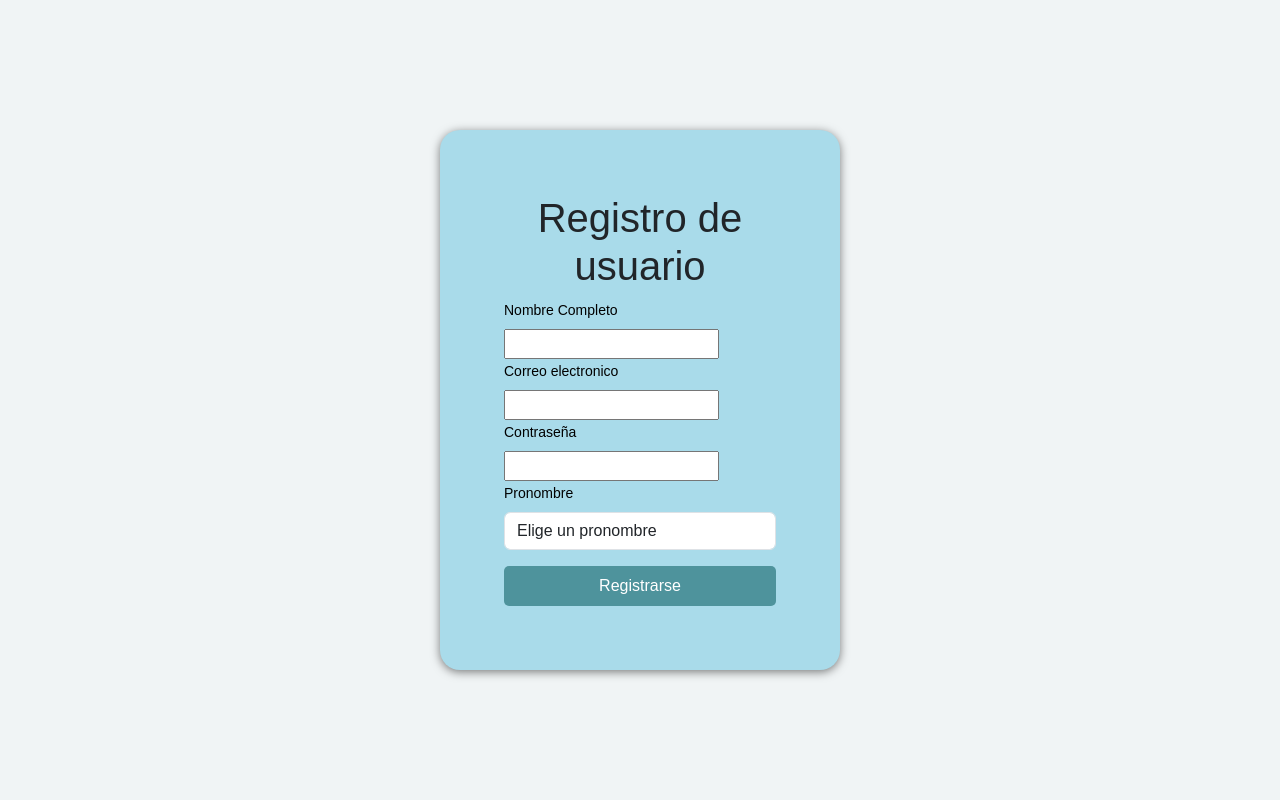
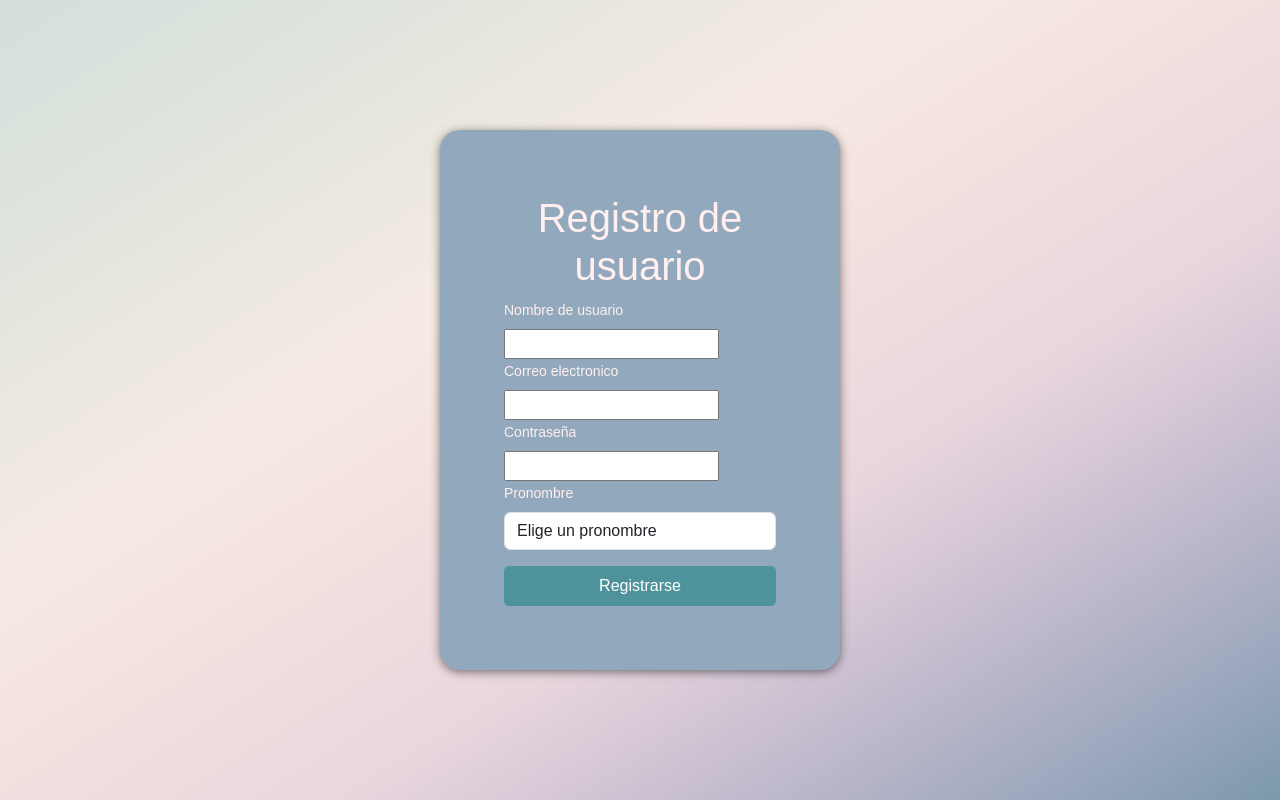
Before and after one commit to Hcatmin/FcFoods, a Django app: page /register in a window 1280 px wide. Run offline with Django 4.2, Linux system fonts and the light colour scheme; some libraries are stand-ins or nearby versions.

Commit message:
change registro.css and registro.html

```diff
--- a/foodproject/static/css/registro.css
+++ b/foodproject/static/css/registro.css
@@ -1,5 +1,5 @@
 body {
-    background-color: #f0f4f5 !important;;
+	background-image: linear-gradient(to right bottom, #d3dedc, #dae2dc, #e2e5dd, #ece8df, #f6ebe4, #f4e3e0, #efdcde, #e8d6de, #d2c5d4, #b8b5c9, #9ba7bd, #7c99ac);
 }
 
 .register-body {
@@ -11,7 +11,8 @@ body {
 }
 
 .register-container {
-    background-color: #a9dbea;
+	color: #FFEFEF;
+	background: #92A9BD;
     border-radius: 20px;
     box-shadow: 0 2px 10px rgba(0, 0, 0, 0.5);
     padding: 4rem;
@@ -30,7 +31,7 @@ label {
     display: block;
     font-size: 14px;
     margin: 0 0 0.5rem;
-    color: #000000;
+    color: #FFEFEF;
 }
 
 input:focus {
@@ -49,7 +50,9 @@ input:focus {
     margin-top: 1rem;
 }
 .submit-btn:hover {
-    background-color: #042d32;
+    border: 0;
+    background-color: #D3DEDC;
+
 }
 
 @media (max-width: 600px) {
--- a/foodproject/templates/registro.html
+++ b/foodproject/templates/registro.html
@@ -32,7 +32,7 @@
                 <h1>Registro de usuario</h1>
                 <form method="post">
                     {% csrf_token %}
-                    <label for="name">Nombre Completo</label>
+                    <label for="name">Nombre de usuario</label>
                     <input type="text" id="name" name="name" required>
 
                     <label for="email">Correo electronico</label>
```
